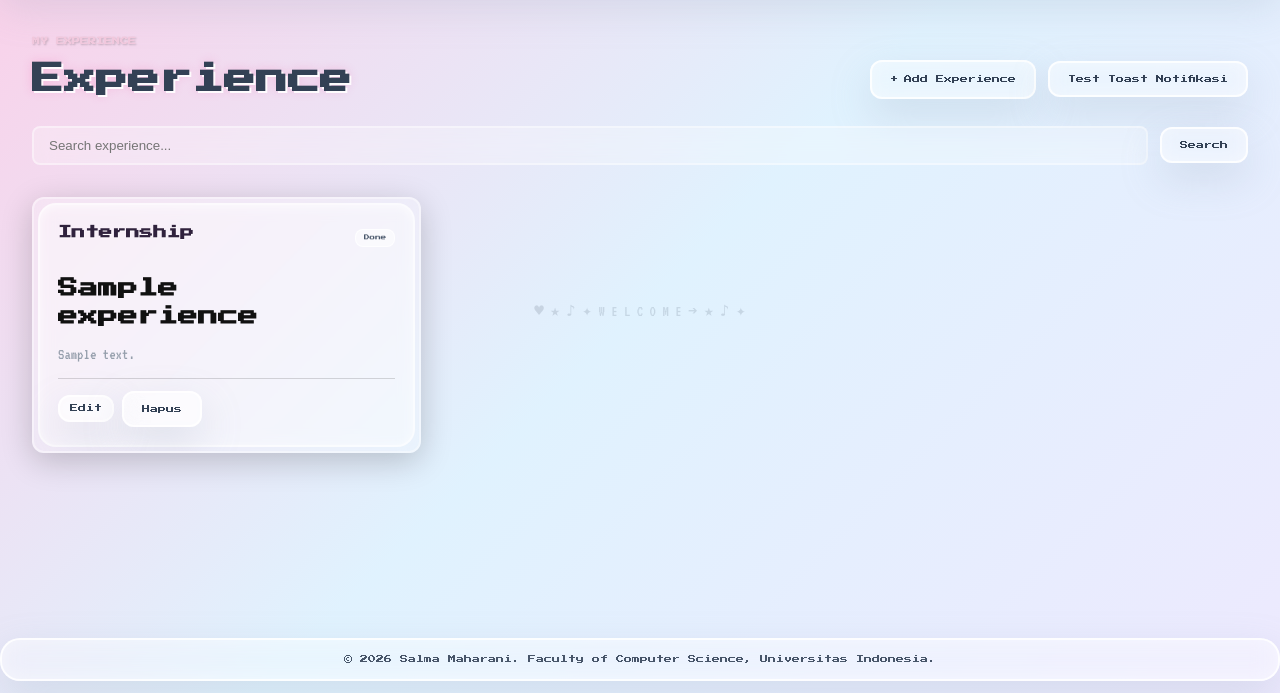
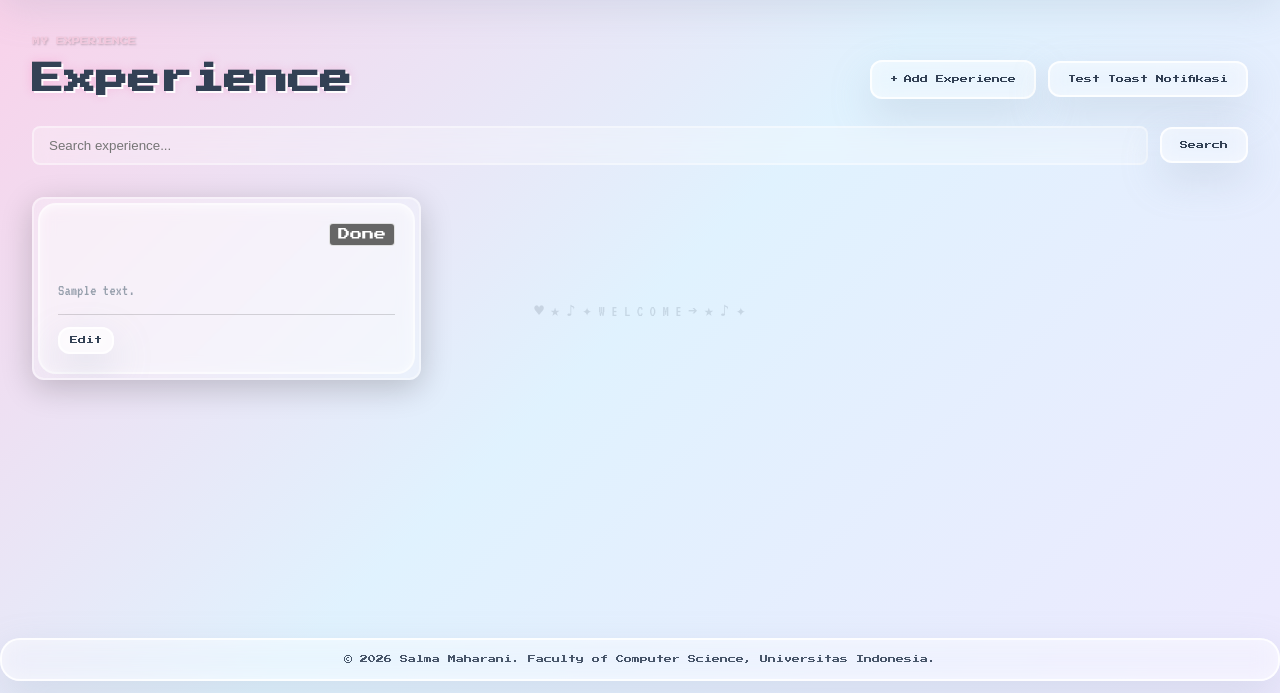
Before and after one commit to salhraa/myportofolio, a Django app: page /experience/ in a window 1280 px wide. Shown: the part 89-782 px from the top of the page. Run offline with Django 5.2, Linux system fonts and the light colour scheme; a user stored in the database is signed in; tables that the repository leaves empty hold one stand-in row (values such as "Sample post").

Commit message:
feat: implement AJAX fetch, loading state, and JSON endpoint for experience

```diff
--- a/main/urls.py
+++ b/main/urls.py
@@ -4,7 +4,7 @@ from main.views import (
     show_main, show_experience, create_experience, update_experience, delete_experience,
     show_skills, create_skill, update_skill, delete_skill,
     show_education, create_education, update_education, delete_education, get_education_json,
-    get_skills_json, register, login_user, logout_user, toggle_star, create_skill_ajax,
+    get_skills_json, register, login_user, logout_user, toggle_star, create_skill_ajax, get_experience_json,
 )
 
 app_name = "main"
@@ -34,4 +34,5 @@ urlpatterns = [
     path("logout/", logout_user, name="logout"),
 
     path("skillss/add-ajax/", create_skill_ajax, name="create_skill_ajax"),
+    path('create-skill-ajax/', create_skill_ajax, name='create_skill_ajax'),
 ]
--- a/main/views.py
+++ b/main/views.py
@@ -86,6 +86,26 @@ def delete_experience(request, experience_id):
         messages.success(request, 'Pengalaman berhasil dihapus!')
         return redirect('main:show_experience')
     return redirect('main:show_experience')
+
+def get_experience_json(request):
+    query = request.GET.get("q", "").strip()
+    experiences = Experience.objects.all()
+    if query:
+        experiences = experiences.filter(title__icontains=query)
+
+    data = []
+    for exp in experiences:
+        data.append({
+            "pk": str(exp.id),
+            "fields": {
+                "title": exp.title,
+                "description": exp.description,
+                "category": exp.get_category_display() if hasattr(exp, 'get_category_display') else exp.category,
+                "is_ongoing": exp.is_ongoing,
+            }
+        })
+    return JsonResponse(data, safe=False)
+
 
 def show_skills(request):
     title_query = request.GET.get("title", "").strip()
--- a/templates/experience.html
+++ b/templates/experience.html
@@ -27,55 +27,161 @@
                 </div>
             </div>
 
-            <form method="get" action="{% url 'main:show_experience' %}" class="project-search" style="display: flex; gap: 0.75rem; align-items: center; margin-bottom: 2rem; flex-wrap: wrap;">
+            <form id="experience-search-form" class="project-search" style="display: flex; gap: 0.75rem; align-items: center; margin-bottom: 2rem; flex-wrap: wrap;" onsubmit="return false;">
                 <input type="search"
+                       id="search-input"
                        name="q"
                        class="project-search__input"
                        placeholder="Search experience..."
-                       value="{{ request.GET.q }}"
                        style="flex: 1; min-width: 240px; padding: 10px 15px; border-radius: 8px; border: 2px solid rgba(255,255,255,0.4); background: rgba(255,255,255,0.25); backdrop-filter: blur(10px); color: #111;"
                        aria-label="Cari experience">
                 <button type="submit" class="button">Search</button>
             </form>
 
-            <div class="experience-grid project-grid" style="display: grid; grid-template-columns: repeat(auto-fill, minmax(300px, 1fr)); gap: 1.5rem;">
-                {% for experience in experience_list %}
-                    <article class="experience-card" style="background: rgba(255, 255, 255, 0.25); border: 2px solid rgba(255, 255, 255, 0.4); border-radius: 12px; padding: 1.5rem; backdrop-filter: blur(10px); -webkit-backdrop-filter: blur(10px); display: flex; flex-direction: column; gap: 0.75rem; box-shadow: 0 8px 32px 0 rgba(0, 0, 0, 0.2);">
-                        <div class="experience-card-header" style="display: flex; justify-content: space-between; align-items: center;">
-                            <span class="experience-category" style="font-size: 0.85rem; color: #222; font-weight: bold;">
-                                {{ experience.get_category_display }}
-                            </span>
+            <div id="loading" class="empty-state" style="display: none; grid-column: 1 / -1; text-align: center; padding: 2rem; color: #111;">
+                <p>Memuat pengalaman...</p>
+            </div>
 
-                            {% if experience.is_ongoing %}
-                                <span class="experience-status badge-ongoing">Ongoing</span>
-                            {% else %}
-                                <span class="experience-status badge-done">Done</span>
-                            {% endif %}
-                        </div>
+            <div id="error" class="empty-state" style="display: none; grid-column: 1 / -1; text-align: center; padding: 2rem; color: #e11d48;">
+                <p>Gagal memuat data experience. Silakan coba lagi.</p>
+            </div>
 
-                        <h2 style="margin: 0; font-size: 1.25rem; color: #111111; font-weight: bold;">{{ experience.title }}</h2>
-                        <p class="experience-description" style="margin: 0; color: #2b2b2b; font-size: 1rem; line-height: 1.5;">
-                            {{ experience.description }}
-                        </p>
+            <div id="empty" class="empty-state" style="display: none; grid-column: 1 / -1; text-align: center; padding: 2rem; color: #111;">
+                <p>Belum ada experience yang ditambahkan atau ditemukan.</p>
+            </div>
 
-                        <div class="project-card-actions" style="margin-top: auto; padding-top: 0.75rem; border-top: 1px solid rgba(0, 0, 0, 0.15);">
-                            <div class="project-actions" style="display: flex; gap: 0.5rem; flex-wrap: wrap; align-items: center;">
-                                <a href="{% url 'main:update_experience' experience.id %}" class="button" style="font-size: 0.5rem; padding: 6px 10px; text-decoration: none;">Edit</a>
-                                {% if user.is_superuser %}
-                                    {% include "components/experience_delete_modal.html" with experience=experience %}
-                                {% endif %}
-                            </div>
-                        </div>
-                    </article>
-                {% empty %}
-                    {% if request.GET.q %}
-                        <p class="empty-state" style="grid-column: 1 / -1; text-align: center; color: #111;">No matching experience found for the keyword "{{ request.GET.q }}".</p>
-                    {% else %}
-                        <p class="empty-state" style="grid-column: 1 / -1; text-align: center; color: #111;">No experience added yet</p>
-                    {% endif %}
-                {% endfor %}
-            </div>
+            <div id="grid" class="experience-grid project-grid" style="display: none; grid-template-columns: repeat(auto-fill, minmax(300px, 1fr)); gap: 1.5rem;"></div>
         </div>
     </section>
 </main>
+
+<script>
+    const BASE_EXPERIENCE_ENDPOINT = "{% url 'main:get_education_json' %}"; // Ganti dengan endpoint json experience kamu (misal: get_experience_json)
+    const IS_SUPERUSER = "{{ user.is_superuser|yesno:'true,false' }}" === "true";
+    let experienceAbortController;
+
+    const loadingState = document.getElementById('loading');
+    const errorState = document.getElementById('error');
+    const emptyState = document.getElementById('empty');
+    const gridContainer = document.getElementById('grid');
+    const searchInput = document.getElementById('search-input');
+    const searchForm = document.getElementById('experience-search-form');
+
+    function escapeHtml(value) {
+        return String(value ?? '')
+            .replaceAll('&', '&amp;')
+            .replaceAll('<', '&lt;')
+            .replaceAll('>', '&gt;')
+            .replaceAll('"', '&quot;')
+            .replaceAll("'", '&#39;');
+    }
+
+    function displayPageSection({ showLoading = false, showError = false, showEmpty = false, showGrid = false }) {
+        if (loadingState) loadingState.style.display = showLoading ? 'block' : 'none';
+        if (errorState) errorState.style.display = showError ? 'block' : 'none';
+        if (emptyState) emptyState.style.display = showEmpty ? 'block' : 'none';
+        if (gridContainer) gridContainer.style.display = showGrid ? 'grid' : 'none';
+    }
+
+    function buildExperienceCardElement(item) {
+        const exp = item.fields;
+        const expId = item.pk;
+
+        const articleElement = document.createElement('article');
+        articleElement.className = 'experience-card';
+        articleElement.style.cssText = `
+            background: rgba(255, 255, 255, 0.25);
+            border: 2px solid rgba(255, 255, 255, 0.4);
+            border-radius: 12px;
+            padding: 1.5rem;
+            backdrop-filter: blur(10px);
+            -webkit-backdrop-filter: blur(10px);
+            display: flex;
+            flex-direction: column;
+            gap: 0.75rem;
+            box-shadow: 0 8px 32px 0 rgba(0, 0, 0, 0.2);
+        `;
+
+        let statusBadge = exp.is_ongoing
+            ? '<span class="experience-status badge-ongoing" style="font-size: 0.75rem; padding: 2px 8px; border-radius: 4px; background: #27c93f; color: #fff;">Ongoing</span>'
+            : '<span class="experience-status badge-done" style="font-size: 0.75rem; padding: 2px 8px; border-radius: 4px; background: #666; color: #fff;">Done</span>';
+
+        let superuserActions = '';
+        if (IS_SUPERUSER) {
+            let editUrl = `/experience/update/${expId}/`;
+            superuserActions = `
+                <div class="project-card-actions" style="margin-top: auto; padding-top: 0.75rem; border-top: 1px solid rgba(0, 0, 0, 0.15);">
+                    <div class="project-actions" style="display: flex; gap: 0.5rem; flex-wrap: wrap; align-items: center;">
+                        <a href="${editUrl}" class="button" style="font-size: 0.5rem; padding: 6px 10px; text-decoration: none;">Edit</a>
+                    </div>
+                </div>
+            `;
+        }
+
+        articleElement.innerHTML = `
+            <div class="experience-card-header" style="display: flex; justify-content: space-between; align-items: center;">
+                <span class="experience-category" style="font-size: 0.85rem; color: #222; font-weight: bold;">
+                    ${escapeHtml(exp.category || '')}
+                </span>
+                ${statusBadge}
+            </div>
+
+            <h2 style="margin: 0; font-size: 1.25rem; color: #111111; font-weight: bold;">${escapeHtml(exp.title)}</h2>
+            <p class="experience-description" style="margin: 0; color: #2b2b2b; font-size: 1rem; line-height: 1.5;">
+                ${escapeHtml(exp.description || '')}
+            </p>
+            ${superuserActions}
+        `;
+
+        return articleElement;
+    }
+
+    async function fetchExperiences(searchQuery = "") {
+        if (experienceAbortController) experienceAbortController.abort();
+        experienceAbortController = new AbortController();
+
+        try {
+            displayPageSection({ showLoading: true });
+
+            let url = BASE_EXPERIENCE_ENDPOINT;
+            if (searchQuery) {
+                url += `?q=${encodeURIComponent(searchQuery)}`;
+            }
+
+            const response = await fetch(url, {
+                headers: { 'Accept': 'application/json' },
+                signal: experienceAbortController.signal,
+            });
+
+            if (!response.ok) throw new Error('Gagal mengambil data experience');
+
+            const data = await response.json();
+
+            if (!data || data.length === 0) {
+                displayPageSection({ showEmpty: true });
+            } else {
+                gridContainer.innerHTML = '';
+                data.forEach(item => {
+                    gridContainer.appendChild(buildExperienceCardElement(item));
+                });
+                displayPageSection({ showGrid: true });
+            }
+        } catch (error) {
+            if (error.name === 'AbortError') return;
+            console.error('Error loading experiences:', error);
+            displayPageSection({ showError: true });
+        }
+    }
+
+    searchInput.addEventListener("input", function() {
+        fetchExperiences(searchInput.value.trim());
+    });
+
+    searchForm.addEventListener("submit", function(event) {
+        event.preventDefault();
+        fetchExperiences(searchInput.value.trim());
+    });
+
+    fetchExperiences();
+</script>
 {% endblock content %}
```
